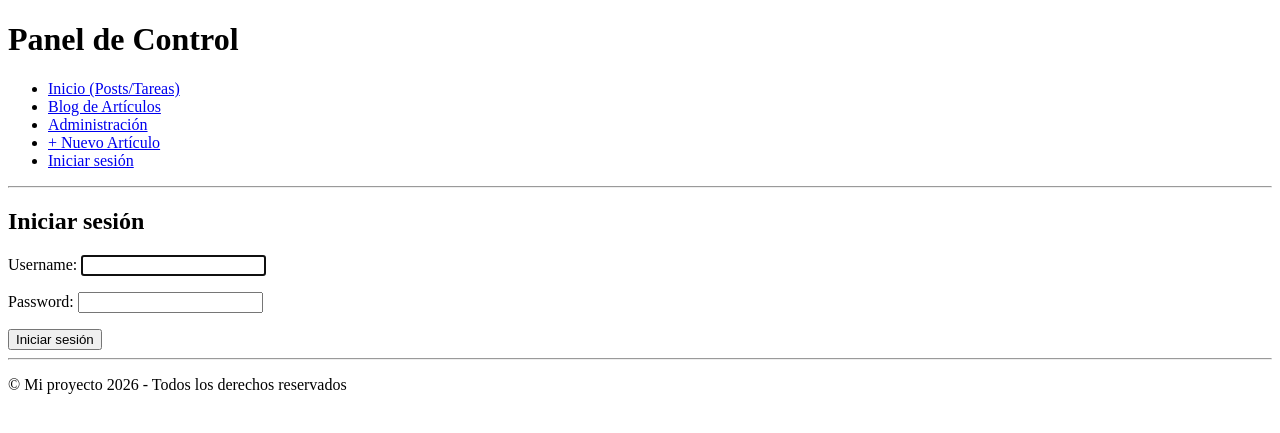
After one commit to atprofesor/Task1, a Django app: page /accounts/login/ in a window 1280 px wide. The commit adds this page. Shown: the top 433 px of the page. Run offline with Django 5.2, Linux system fonts and the light colour scheme.

Commit message:
login done

```diff
--- a/config/settings.py
+++ b/config/settings.py
@@ -116,3 +116,6 @@ USE_TZ = True
 # https://docs.djangoproject.com/en/6.0/howto/static-files/
 
 STATIC_URL = 'static/'
+STATICFILES_DIRS = [BASE_DIR / 'static']
+
+LOGIN_REDIRECT_URL = 'article_list'
--- a/config/urls.py
+++ b/config/urls.py
@@ -20,4 +20,5 @@ from django.urls import path, include
 urlpatterns = [
     path('admin/', admin.site.urls),
     path('', include('pages.urls')),
+    path('accounts/', include('django.contrib.auth.urls')),  # Agrega esta línea para las URLs de autenticación
 ]
--- a/templates/_base.html
+++ b/templates/_base.html
@@ -14,6 +14,11 @@
                 <li><a href="{% url 'article_list' %}">Blog de Artículos</a></li>
                 <li><a href="/admin/">Administración</a></li>
                 <li><a href="{% url 'article_new' %}">+ Nuevo Artículo</a></li>
+                {% if user.is_authenticated %}
+                    <li><a href="{% url 'logout' %}">Cerrar sesión</a></li>
+                {% else %}
+                    <li><a href="{% url 'login' %}">Iniciar sesión</a></li>
+                {% endif %}
             </ul>
         </nav>
     </header>
--- /dev/null
+++ b/templates/registration/login.html
@@ -0,0 +1,12 @@
+{% extends "_base.html" %}
+
+{% block title %}Iniciar sesión{% endblock %}
+
+{% block content %}
+    <h2>Iniciar sesión</h2>
+    <form method="post">
+        {% csrf_token %}
+        {{ form.as_p }}
+        <button type="submit">Iniciar sesión</button>
+    </form>
+{% endblock %}
```
